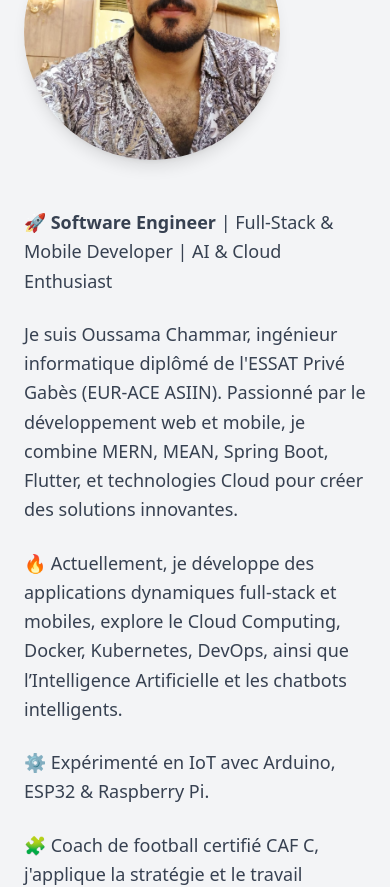
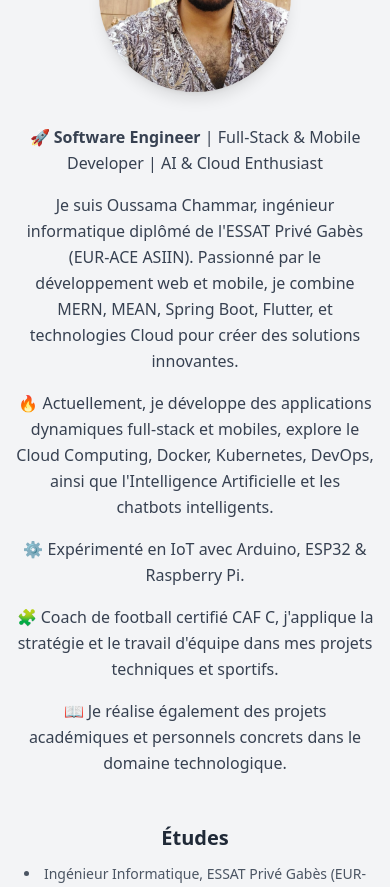
Before and after one commit to CHOUMR11/PortfolioOussama, a React (Vite) app: page / in a window 390 px wide. Shown: the part 1060-1947 px from the top of the page. Built offline with nearby package versions, Linux system fonts and the light colour scheme.

Commit message:
Update About.jsx

```diff
--- a/src/components/sections/About.jsx
+++ b/src/components/sections/About.jsx
@@ -1,71 +1,71 @@
 import React from 'react';
-import profilePic from 'src/assets/photo.jpg'; // Vérifie le chemin
+import profilePic from 'src/assets/photo.jpg';
 
 function About() {
   return (
-    <section className="bg-gray-100 py-16" id="about">
-      <div className="container mx-auto px-6">
+    <section className="bg-gray-100 py-12 sm:py-16 lg:py-20" id="about">
+      <div className="container mx-auto px-4 sm:px-6 lg:px-8">
         <h2
-          className="text-4xl font-bold text-center text-gray-800 mb-12"
+          className="text-3xl sm:text-4xl lg:text-5xl font-bold text-center text-gray-800 mb-8 sm:mb-12"
           data-aos="fade-up"
         >
           À propos
         </h2>
 
-        {/* Flex container : photo à gauche montée, texte à droite */}
+        {/* Flex container responsive */}
         <div
-          className="max-w-6xl mx-auto flex flex-col md:flex-row items-start gap-12"
+          className="max-w-6xl mx-auto flex flex-col lg:flex-row items-center lg:items-start gap-8 sm:gap-12"
           data-aos="fade-up"
           data-aos-delay="50"
-          style={{ marginTop: '-2rem' }} // optionnel : monte un peu la section
         >
-          {/* Photo agrandie */}
+          {/* Photo responsive */}
+          <div className="flex-shrink-0">
             <img
               src={profilePic}
               alt="Photo de Oussama Chammar"
-  className="rounded-full w-64 h-64 object-cover shadow-lg flex-shrink-0 transition-transform duration-500 ease-in-out transform scale-75 hover:scale-100"
+              className="rounded-full w-48 h-48 sm:w-56 sm:h-56 lg:w-64 lg:h-64 object-cover shadow-lg transition-transform duration-500 ease-in-out transform hover:scale-105 mx-auto lg:mx-0"
               data-aos="zoom-in"
               data-aos-delay="100"
             />
+          </div>
 
-          {/* Texte aligné à gauche */}
-          <div className="text-gray-700 text-left max-w-3xl space-y-6">
-            <p className="text-lg leading-relaxed">
+          {/* Texte responsive */}
+          <div className="text-gray-700 text-center lg:text-left max-w-3xl space-y-4 sm:space-y-6">
+            <p className="text-base sm:text-lg leading-relaxed">
               🚀 <strong>Software Engineer</strong> | Full-Stack & Mobile Developer | AI & Cloud Enthusiast
             </p>
-            <p className="text-lg leading-relaxed">
+            <p className="text-base sm:text-lg leading-relaxed">
               Je suis Oussama Chammar, ingénieur informatique diplômé de l'ESSAT Privé Gabès (EUR-ACE ASIIN).
               Passionné par le développement web et mobile, je combine MERN, MEAN, Spring Boot, Flutter, et technologies Cloud pour créer des solutions innovantes.
             </p>
-            <p className="text-lg leading-relaxed">
-              🔥 Actuellement, je développe des applications dynamiques full-stack et mobiles, explore le Cloud Computing, Docker, Kubernetes, DevOps, ainsi que l’Intelligence Artificielle et les chatbots intelligents.
+            <p className="text-base sm:text-lg leading-relaxed">
+              🔥 Actuellement, je développe des applications dynamiques full-stack et mobiles, explore le Cloud Computing, Docker, Kubernetes, DevOps, ainsi que l'Intelligence Artificielle et les chatbots intelligents.
             </p>
-            <p className="text-lg leading-relaxed">
+            <p className="text-base sm:text-lg leading-relaxed">
               ⚙️ Expérimenté en IoT avec Arduino, ESP32 & Raspberry Pi.
             </p>
-            <p className="text-lg leading-relaxed">
+            <p className="text-base sm:text-lg leading-relaxed">
               🧩 Coach de football certifié CAF C, j'applique la stratégie et le travail d'équipe dans mes projets techniques et sportifs.
             </p>
-            <p className="text-lg leading-relaxed">
+            <p className="text-base sm:text-lg leading-relaxed">
               📖 Je réalise également des projets académiques et personnels concrets dans le domaine technologique.
             </p>
           </div>
         </div>
 
-        {/* Études et Certifications */}
-        <div className="text-left max-w-6xl mx-auto grid md:grid-cols-2 gap-12 mt-16">
+        {/* Études et Certifications responsive */}
+        <div className="text-center lg:text-left max-w-6xl mx-auto grid grid-cols-1 md:grid-cols-2 gap-8 sm:gap-12 mt-12 sm:mt-16">
           <div data-aos="fade-up" data-aos-delay="200">
-            <h3 className="text-2xl font-semibold text-gray-800 mb-4">Études</h3>
-            <ul className="list-disc list-inside text-gray-600 space-y-1">
+            <h3 className="text-xl sm:text-2xl font-semibold text-gray-800 mb-3 sm:mb-4">Études</h3>
+            <ul className="list-disc list-inside text-gray-600 space-y-1 text-sm sm:text-base">
               <li>Ingénieur Informatique, ESSAT Privé Gabès (EUR-ACE ASIIN)</li>
               <li>Féderation Tunisienne de Football FTF</li>
               <li>Baccalauréat Mathématiques</li>
-
             </ul>
           </div>
           <div data-aos="fade-up" data-aos-delay="300">
-            <h3 className="text-2xl font-semibold text-gray-800 mb-4">Certifications</h3>
-            <ul className="list-disc list-inside text-gray-600 space-y-1">
+            <h3 className="text-xl sm:text-2xl font-semibold text-gray-800 mb-3 sm:mb-4">Certifications</h3>
+            <ul className="list-disc list-inside text-gray-600 space-y-1 text-sm sm:text-base">
               <li>Certification MERN Stack</li>
               <li>Certification MEAN Stack</li>
               <li>Certification Flutter</li>
```
Lines whose indentation alone changed are shown as unchanged.
